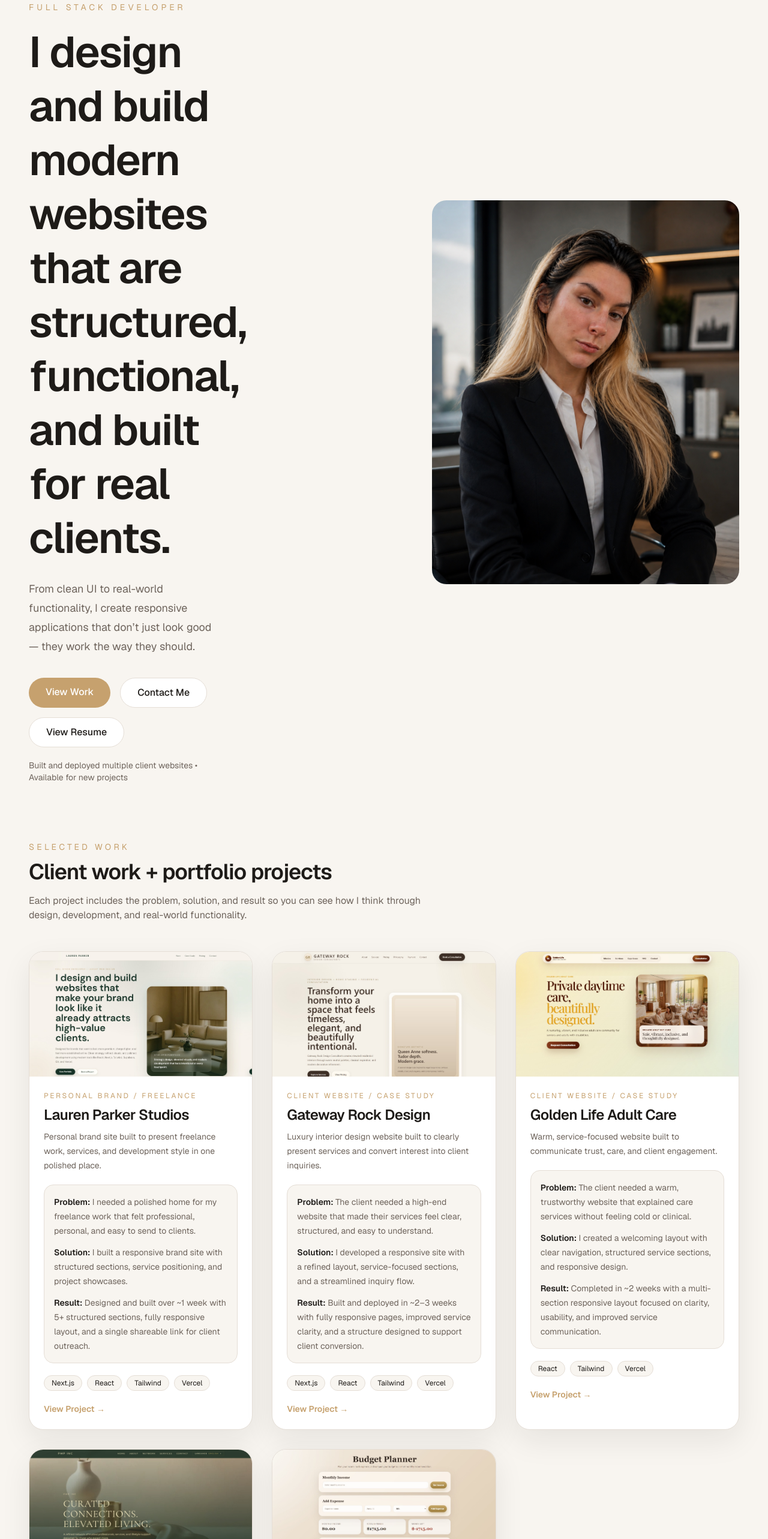
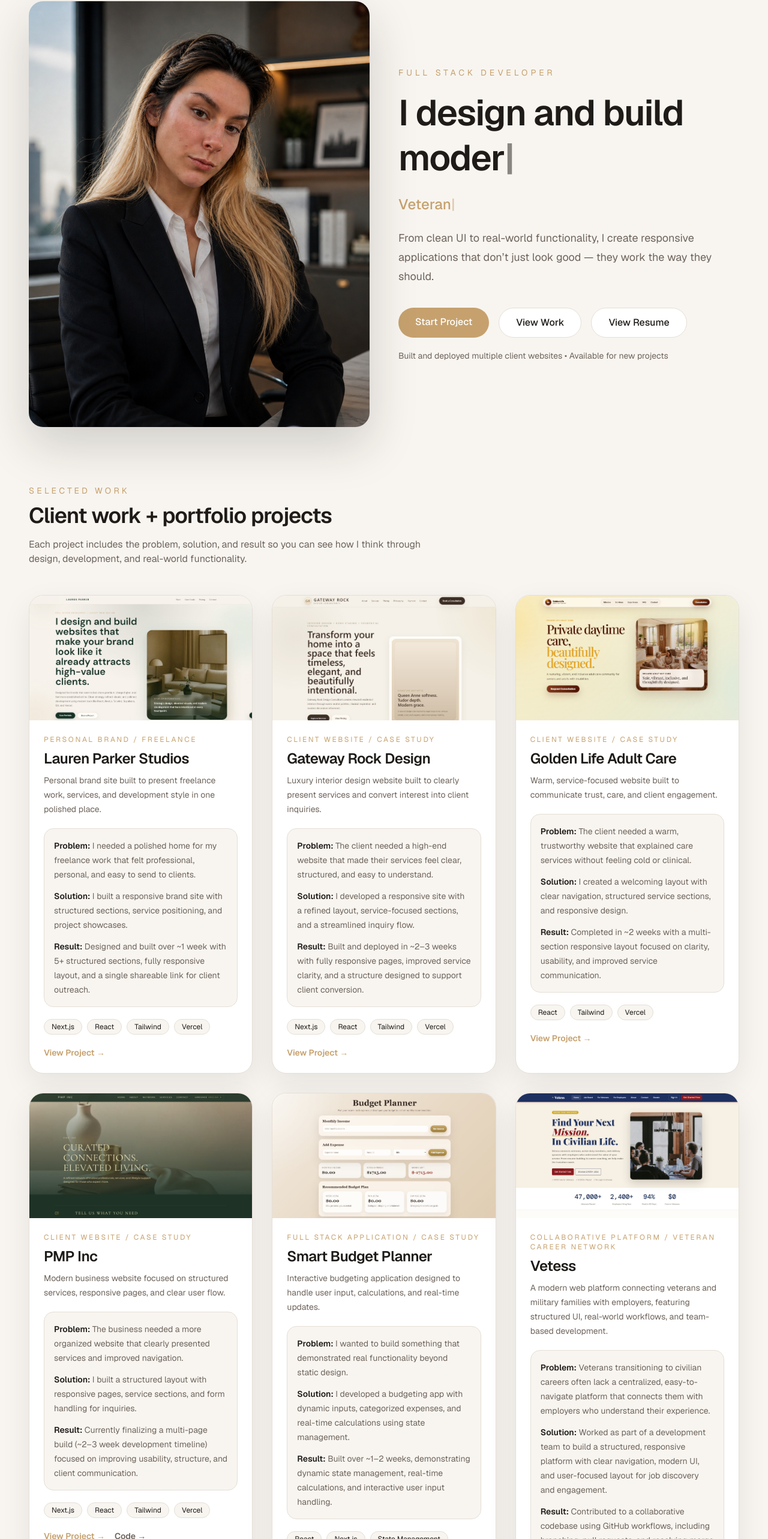
Before and after one commit to laurenabigailparker/lauren-parker-portfolio, a Next.js app: page / in a window 1280 px wide. Shown: the part 126-2692 px from the top of the page at 60% size. Built offline with nearby package versions, Linux system fonts and the light colour scheme.

Commit message:
Updated portfolio: added Vetess project, hero animation, testimonials carousel, and UI improvements

```diff
--- a/app/page.tsx
+++ b/app/page.tsx
@@ -98,6 +98,32 @@ const projects = [
         "Built over ~1–2 weeks, demonstrating dynamic state management, real-time calculations, and interactive user input handling.",
     },
   },
+
+  {
+  title: "Vetess",
+  type: "Collaborative Platform / Veteran Career Network",
+
+  description:
+    "A modern web platform connecting veterans and military families with employers, featuring structured UI, real-world workflows, and team-based development.",
+
+  tech: ["Next.js", "React", "Tailwind", "Git", "GitHub Collaboration", "Supabase"],
+
+  image: "/vetesspic.jpg", // use the screenshot you just sent
+
+  live: "https://vetess.vercel.app/",
+  github: "https://github.com/laurenabigailparker/vetess",
+
+  caseStudy: {
+    problem:
+      "Veterans transitioning to civilian careers often lack a centralized, easy-to-navigate platform that connects them with employers who understand their experience.",
+
+    solution:
+      "Worked as part of a development team to build a structured, responsive platform with clear navigation, modern UI, and user-focused layout for job discovery and engagement.",
+
+    result:
+      "Contributed to a collaborative codebase using GitHub workflows, including branching, pull requests, and resolving merge conflicts, while helping deliver a polished, production-style frontend experience.",
+  },
+},
 ];
 
 const skillGroups = [
@@ -157,30 +183,137 @@ const certifications = [
   },
 ];
 
+
+const typingWords = [
+  "Frontend Developer",
+  "Full Stack Developer",
+  "Veteran",
+  "Freelance Web Developer",
+];
+
+const HERO_HEADLINE =
+  "I design and build modern websites that are structured, functional, and built for real clients.";
+
+
+  const testimonials = [
+  {
+    quote:
+      "Lauren made the entire process easy to understand and delivered a site that actually represents our business. The structure, design, and overall flow feel professional and intentional.",
+    name: "D. Patterson",
+    role: "Founder of PMP Inc.",
+  },
+  {
+    quote:
+      "Lauren was easy to work with and actually listened to what we needed. The final site feels clean, professional, and way more structured than what we had before.",
+    name: "J. Williams",
+    role: "Small Business Owner",
+  },
+  {
+    quote:
+      "What stood out was how organized everything was. From the layout to the flow of the pages, it actually makes sense for users. It doesn’t just look good — it works.",
+    name: "K. Nguyen",
+    role: "Project Coordinator",
+  },
+  {
+    quote:
+      "Lauren delivered exactly what we needed and explained everything clearly along the way. The site feels polished and is much easier for our customers to navigate.",
+    name: "A. Patel",
+    role: "Service-Based Business",
+  },
+];
+
 export default function Home() {
   const [openCert, setOpenCert] = useState<{
     title: string;
     image: string | null;
   } | null>(null);
 
-  const router = useRouter();
+  const [testimonialIndex, setTestimonialIndex] = useState(0);
 
-  // dark mode
  const [darkMode, setDarkMode] = useState(() => {
   if (typeof window === "undefined") return false;
   return localStorage.getItem("theme") === "dark";
 });
+
+const [typedText, setTypedText] = useState("");
+const [wordIndex, setWordIndex] = useState(0);
+const [letterIndex, setLetterIndex] = useState(0);
+
+const [headlineText, setHeadlineText] = useState("");
+const [headlineIndex, setHeadlineIndex] = useState(0);
+const [isDeletingHeadline, setIsDeletingHeadline] = useState(false);
 
 useEffect(() => {
   document.documentElement.classList.toggle("dark", darkMode);
   localStorage.setItem("theme", darkMode ? "dark" : "light");
 }, [darkMode]);
 
+  useEffect(() => {
+    document.documentElement.classList.toggle("dark", darkMode);
+    localStorage.setItem("theme", darkMode ? "dark" : "light");
+  }, [darkMode]);
+
+  useEffect(() => {
+  const interval = setInterval(() => {
+    setTestimonialIndex((prev) => (prev + 1) % testimonials.length);
+  }, 4500);
+
+  return () => clearInterval(interval);
+}, []);
+
   const toggleTheme = () => {
     setDarkMode((prev) => !prev);
   };
 
-  // form sub
+  useEffect(() => {
+    const currentWord = typingWords[wordIndex];
+
+    if (letterIndex < currentWord.length) {
+      const timeout = setTimeout(() => {
+        setTypedText((prev) => prev + currentWord[letterIndex]);
+        setLetterIndex((prev) => prev + 1);
+      }, 80);
+
+      return () => clearTimeout(timeout);
+    }
+
+    const timeout = setTimeout(() => {
+      setTypedText("");
+      setLetterIndex(0);
+      setWordIndex((prev) => (prev + 1) % typingWords.length);
+    }, 1400);
+
+    return () => clearTimeout(timeout);
+  }, [letterIndex, wordIndex]);
+
+  useEffect(() => {
+    const typingSpeed = isDeletingHeadline ? 25 : 35;
+
+    const timeout = setTimeout(
+      () => {
+        if (!isDeletingHeadline && headlineIndex < HERO_HEADLINE.length) {
+          setHeadlineText(HERO_HEADLINE.slice(0, headlineIndex + 1));
+          setHeadlineIndex((prev) => prev + 1);
+        } else if (
+          !isDeletingHeadline &&
+          headlineIndex === HERO_HEADLINE.length
+        ) {
+          setIsDeletingHeadline(true);
+        } else if (isDeletingHeadline && headlineIndex > 0) {
+          setHeadlineText(HERO_HEADLINE.slice(0, headlineIndex - 1));
+          setHeadlineIndex((prev) => prev - 1);
+        } else if (isDeletingHeadline && headlineIndex === 0) {
+          setIsDeletingHeadline(false);
+        }
+      },
+      headlineIndex === HERO_HEADLINE.length && !isDeletingHeadline
+        ? 1800
+        : typingSpeed
+    );
+
+    return () => clearTimeout(timeout);
+  }, [headlineIndex, isDeletingHeadline]);
+
   const handleContactSubmit = async (e: React.FormEvent<HTMLFormElement>) => {
     e.preventDefault();
 
@@ -194,7 +327,7 @@ const toggleTheme = () => {
       },
     });
 
-    router.push("/thank-you");
+    e.currentTarget.reset();
   };
 
   return (
@@ -209,10 +342,18 @@ const toggleTheme = () => {
           </a>
 
           <div className="flex flex-wrap items-center gap-3 text-sm text-[var(--subtext)] md:gap-7">
-      <a href="#work" className="hover:text-[var(--accent)]">Work</a>
-      <a href="#about" className="hover:text-[var(--accent)]">About</a>
-      <a href="#skills" className="hover:text-[var(--accent)]">Skills</a>
-      <a href="#contact" className="hover:text-[var(--accent)]">Contact</a>
+            <a href="#work" className="hover:text-[var(--accent)]">
+              Work
+            </a>
+            <a href="#about" className="hover:text-[var(--accent)]">
+              About
+            </a>
+            <a href="#skills" className="hover:text-[var(--accent)]">
+              Skills
+            </a>
+            <a href="#contact" className="hover:text-[var(--accent)]">
+              Contact
+            </a>
 
             <a
               href="https://github.com/laurenabigailparker"
@@ -243,36 +384,57 @@ const toggleTheme = () => {
         </div>
       </nav>
 
-   <section className="mx-auto flex min-h-screen max-w-7xl items-center px-6 pt-56 md:px-12 md:pt-32">
- <div className="grid w-full items-center gap-10 lg:grid-cols-2">
+  <section className="mx-auto grid min-h-screen max-w-7xl items-center gap-12 px-6 pt-56 md:px-12 md:pt-32 lg:grid-cols-2">
+  {/* LEFT - IMAGE */}
+  <div className="relative mx-auto w-full max-w-sm overflow-hidden rounded-3xl shadow-[0_30px_80px_rgba(30,27,24,0.18)] sm:max-w-md lg:max-w-xl">
+    <div className="relative aspect-[4/5] w-full">
+      <Image
+        src="/me.jpg"
+        alt="Lauren Parker working at a laptop"
+        fill
+        priority
+        sizes="(max-width: 768px) 85vw, 45vw"
+        className="object-cover object-center"
+      />
+    </div>
+    <div className="absolute inset-0 bg-gradient-to-t from-black/10 to-transparent" />
+  </div>
 
-
+  {/* RIGHT - TEXT */}
   <div>
     <p className="mb-5 text-sm uppercase tracking-[0.35em] text-[var(--accent)]">
       Full Stack Developer
     </p>
 
-      <h1 className="text-4xl font-semibold leading-tight tracking-tight sm:text-5xl md:text-6xl lg:text-7xl">
-  I design and build modern websites that are structured, functional, and built for real clients.
+    <h1 className="max-w-4xl text-4xl font-semibold leading-tight tracking-tight sm:text-5xl md:text-6xl lg:text-6xl">
+  {headlineText}
+  <span className="animate-pulse">|</span>
 </h1>
+
+   <h2 className="mt-6 text-2xl font-medium text-[var(--accent)]">
+  {typedText}
+  <span className="animate-pulse">|</span>
+</h2>
+
     <p className="mt-6 max-w-xl text-lg leading-8 text-[var(--subtext)]">
       From clean UI to real-world functionality, I create responsive applications that don’t just look good — they work the way they should.
     </p>
 
     <div className="mt-9 flex flex-wrap gap-4">
       <a
+        href="#contact"
+        className="rounded-full bg-[var(--accent)] px-7 py-3 font-medium text-white hover:bg-[var(--accent-dark)]"
+      >
+        Start Project
+      </a>
+
+      <a
         href="#work"
-          className="rounded-full bg-[var(--accent)] px-7 py-3 font-medium text-white hover:bg-[var(--accent-dark)]"
+        className="rounded-full border border-[var(--border)] bg-[var(--card)] px-7 py-3 font-medium text-[var(--text)] hover:border-[var(--accent)] hover:text-[var(--accent)]"
       >
         View Work
       </a>
 
-        <a
-          href="#contact"
-          className="rounded-full border border-[var(--border)] bg-[var(--card)] px-7 py-3 font-medium text-[var(--text)] hover:border-[var(--accent)] hover:text-[var(--accent)]"
-        >
-          Contact Me
-        </a>
       <a
         href="/ParkerLaurenResume.pdf"
         download
@@ -280,30 +442,11 @@ const toggleTheme = () => {
       >
         View Resume
       </a>
-
     </div>
 
     <p className="mt-5 text-sm text-[var(--subtext)]">
       Built and deployed multiple client websites • Available for new projects
     </p>
-    </div>
-    </div>
-
-
-
-<div className="relative mx-auto mt-10 w-full max-w-xs overflow-hidden rounded-3xl md:mt-0 sm:max-w-sm lg:max-w-lg">
-  <div className="relative aspect-[4/5] w-full">
-    <Image
-      src="/me.jpg"
-      alt="Lauren Parker working at a laptop"
-      fill
-      priority
-      sizes="(max-width: 768px) 85vw, 40vw"
-      className="object-cover object-center"
-    />
-  </div>
-
-  <div className="absolute inset-0 bg-gradient-to-t from-black/10 to-transparent" />
   </div>
 </section>
 
@@ -496,21 +639,46 @@ const toggleTheme = () => {
 
 <section className="mx-auto max-w-7xl px-6 py-24 md:px-12">
   <p className="text-sm uppercase tracking-[0.3em] text-[var(--accent)]">
-    Testimonial
+    Client Feedback
   </p>
 
   <h2 className="mt-3 text-4xl font-semibold tracking-tight">
-    What it’s like to work with me.
+    What clients say about working with me.
   </h2>
 
-  <div className="mt-10 rounded-3xl border border-[var(--border)] bg-[var(--card)] p-10 shadow-[0_18px_50px_rgba(30,27,24,0.06)]">
+  <div className="mt-10 overflow-hidden rounded-3xl border border-[var(--border)] bg-[var(--card)] p-10 shadow-[0_18px_50px_rgba(30,27,24,0.06)]">
+    <motion.div
+      key={testimonialIndex}
+      initial={{ opacity: 0, x: 40 }}
+      animate={{ opacity: 1, x: 0 }}
+      exit={{ opacity: 0, x: -40 }}
+      transition={{ duration: 0.5 }}
+    >
       <p className="text-lg leading-8 text-[var(--text)]">
-      “Lauren made the entire process easy to understand and delivered a site that actually represents our business. The structure, design, and overall flow feel professional and intentional.”
+        “{testimonials[testimonialIndex].quote}”
       </p>
 
       <p className="mt-6 text-sm text-[var(--subtext)]">
-      — D. Patterson, Founder of PMP Inc.
+        — {testimonials[testimonialIndex].name},{" "}
+        {testimonials[testimonialIndex].role}
       </p>
+    </motion.div>
+
+    <div className="mt-8 flex gap-2">
+      {testimonials.map((_, index) => (
+        <button
+          key={index}
+          type="button"
+          onClick={() => setTestimonialIndex(index)}
+          className={`h-2.5 rounded-full transition-all ${
+            testimonialIndex === index
+              ? "w-8 bg-[var(--accent)]"
+              : "w-2.5 bg-[var(--border)]"
+          }`}
+          aria-label={`View testimonial ${index + 1}`}
+        />
+      ))}
+    </div>
   </div>
 </section>
 
```
Also changed, not shown: public/vetesspic.jpg (added). Lines whose indentation alone changed are shown as unchanged.
